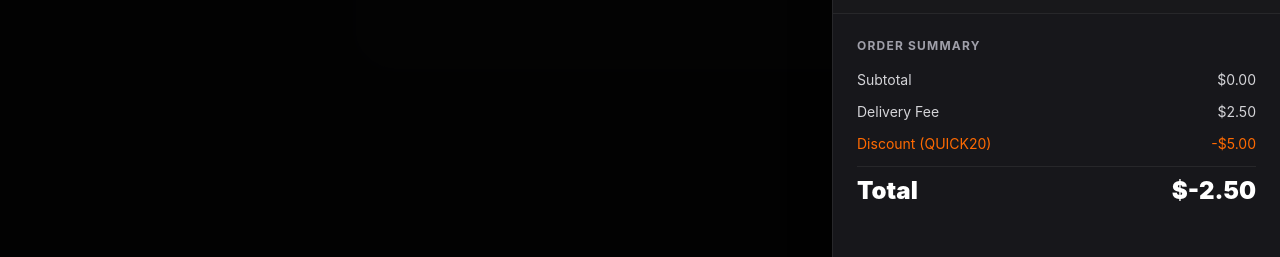
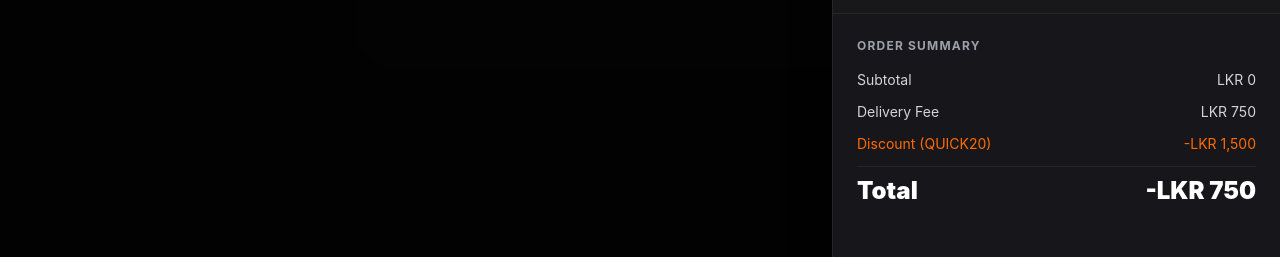
Before and after one commit to Chathumi-Senanayake/quickbite-spa, a Vue app: page /profile in a window 1280 px wide. Both pictures are taken after a click on the button 1196 px from the left and 32 px from the top of the page. Shown: the part 485-742 px from the top of the page. Built offline with nearby package versions, Linux system fonts and the light colour scheme.

Commit message:
Display prices in Sri Lankan rupees

```diff
--- a/src/components/CartDrawer.vue
+++ b/src/components/CartDrawer.vue
@@ -1,5 +1,6 @@
 <script setup lang="ts">
 import { useCart } from '../composables/useCart'
+import { formatLKR } from '../utils/currency'
 
 defineProps<{ isOpen: boolean }>()
 
@@ -40,7 +41,7 @@ const handleCheckout = () => {
 
           <div class="flex-1">
             <h4 class="text-zinc-900 dark:text-white font-semibold text-sm">{{ item.title }}</h4>
-            <p class="text-orange-500 font-bold">${{ (item.price * item.quantity).toFixed(2) }}</p>
+            <p class="text-orange-500 font-bold">{{ formatLKR(item.price * item.quantity) }}</p>
           </div>
 
           <div class="flex items-center bg-zinc-205 dark:bg-zinc-900 rounded-lg p-1 border border-zinc-300 dark:border-zinc-700 transition-all">
@@ -68,22 +69,22 @@ const handleCheckout = () => {
 
             <div class="flex justify-between text-sm text-zinc-600 dark:text-zinc-300">
                 <span>Subtotal</span>
-                <span>${{ cartTotal }}</span>
+                <span>{{ formatLKR(cartTotal) }}</span>
             </div>
 
             <div class="flex justify-between text-sm text-zinc-600 dark:text-zinc-300">
                 <span>Delivery Fee</span>
-                <span>$2.50</span>
+                <span>{{ formatLKR(2.50) }}</span>
             </div>
 
             <div class="flex justify-between text-sm text-orange-500">
                 <span>Discount (QUICK20)</span>
-                <span>-$5.00</span>
+                <span>-{{ formatLKR(5.00) }}</span>
             </div>
 
             <div class="flex justify-between text-zinc-900 dark:text-white text-2xl font-black pt-2 border-t border-zinc-200 dark:border-zinc-800 mt-2">
                 <span>Total</span>
-                <span>${{ (parseFloat(cartTotal) + 2.50 - 5.00).toFixed(2) }}</span>
+                <span>{{ formatLKR(parseFloat(cartTotal) + 2.50 - 5.00) }}</span>
             </div>
 
             <button
--- a/src/components/CheckoutPage.vue
+++ b/src/components/CheckoutPage.vue
@@ -2,6 +2,7 @@
 import { ref } from 'vue'
 import { useCart } from '../composables/useCart'
 import { useAuth } from '../composables/useAuth'
+import { formatLKR } from '../utils/currency'
 
 // This defines the signals this page sends back to App.vue
 const emit = defineEmits(['close', 'place-order'])
@@ -126,19 +127,19 @@ const handlePlaceOrder = () => {
             <h3 class="text-left text-zinc-500 dark:text-zinc-400 font-bold text-sm uppercase tracking-wider">Order Summary</h3>
             <div class="flex justify-between text-zinc-650 dark:text-zinc-400">
               <span>Subtotal</span>
-              <span>${{ cartTotal }}</span>
+              <span>{{ formatLKR(cartTotal) }}</span>
             </div>
             <div class="flex justify-between text-zinc-650 dark:text-zinc-400">
               <span>Delivery Fee</span>
-              <span>$2.50</span>
+              <span>{{ formatLKR(2.50) }}</span>
             </div>
             <div class="flex justify-between text-orange-500">
               <span>Discount</span>
-              <span>-$5.00</span>
+              <span>-{{ formatLKR(5.00) }}</span>
             </div>
             <div class="flex justify-between text-zinc-900 dark:text-white text-2xl font-black pt-4 border-t border-zinc-200 dark:border-zinc-800">
               <span>Total</span>
-              <span>${{ (parseFloat(cartTotal) + 2.50 - 5.00).toFixed(2) }}</span>
+              <span>{{ formatLKR(parseFloat(cartTotal) + 2.50 - 5.00) }}</span>
             </div>
 
             <button
--- a/src/components/ProductCard.vue
+++ b/src/components/ProductCard.vue
@@ -1,6 +1,7 @@
 <script setup lang="ts">
 import { useCart } from '../composables/useCart'
 import type { Product } from '../types'
+import { formatLKR } from '../utils/currency'
 
 const props = defineProps<{
   product: Product
@@ -40,8 +41,8 @@ const displayPrice = props.product.discount
     <div class="px-5 pb-5 pt-0 flex flex-col space-y-2">
       <div class="flex justify-between items-center pt-2 border-t border-zinc-100 dark:border-zinc-800/50">
         <div class="flex flex-col">
-          <span class="text-orange-500 font-black text-xl">${{ displayPrice.toFixed(2) }}</span>
-          <span v-if="product.discount" class="text-zinc-400 dark:text-zinc-500 line-through text-xs">${{ product.price.toFixed(2) }}</span>
+          <span class="text-orange-500 font-black text-xl">{{ formatLKR(displayPrice) }}</span>
+          <span v-if="product.discount" class="text-zinc-400 dark:text-zinc-500 line-through text-xs">{{ formatLKR(product.price) }}</span>
         </div>
 
         <button
--- a/src/components/ProfileView.vue
+++ b/src/components/ProfileView.vue
@@ -3,6 +3,7 @@ import { ref } from 'vue'
 import { useRouter } from 'vue-router'
 import { useAuth } from '../composables/useAuth'
 import { useCart } from '../composables/useCart'
+import { formatLKR } from '../utils/currency'
 
 const router = useRouter()
 const { user, isLoggedIn, logout, updateProfile } = useAuth()
@@ -175,7 +176,7 @@ const handleLogout = () => {
                   <h4 class="text-zinc-900 dark:text-white font-semibold text-sm leading-tight">{{ item.title }}</h4>
                   <span class="text-zinc-400 text-xs">Qty: {{ item.quantity }}</span>
                 </div>
-                <div class="text-right text-orange-500 font-bold">${{ (item.price * item.quantity).toFixed(2) }}</div>
+                <div class="text-right text-orange-500 font-bold">{{ formatLKR(item.price * item.quantity) }}</div>
               </div>
             </div>
 
@@ -190,19 +191,19 @@ const handleLogout = () => {
               <div class="w-full sm:w-60 space-y-2 font-medium">
                 <div class="flex justify-between">
                   <span>Subtotal</span>
-                  <span>${{ order.subtotal }}</span>
+                  <span>{{ formatLKR(order.subtotal) }}</span>
                 </div>
                 <div class="flex justify-between">
                   <span>Delivery</span>
-                  <span>$2.50</span>
+                  <span>{{ formatLKR(2.50) }}</span>
                 </div>
                 <div class="flex justify-between text-orange-500">
                   <span>Discount</span>
-                  <span>-${{ order.discount }}</span>
+                  <span>-{{ formatLKR(order.discount) }}</span>
                 </div>
                 <div class="flex justify-between text-zinc-900 dark:text-white font-black text-lg pt-2 border-t border-zinc-100 dark:border-zinc-800">
                   <span>Total Paid</span>
-                  <span>${{ order.total }}</span>
+                  <span>{{ formatLKR(order.total) }}</span>
                 </div>
               </div>
             </div>
--- a/src/components/RecipeDetailView.vue
+++ b/src/components/RecipeDetailView.vue
@@ -3,6 +3,7 @@ import { ref, onMounted, computed } from 'vue'
 import { useRoute, useRouter } from 'vue-router'
 import { useCart } from '../composables/useCart'
 import type { Product, Recipe } from '../types'
+import { formatLKR } from '../utils/currency'
 
 const route = useRoute()
 const router = useRouter()
@@ -144,8 +145,8 @@ onMounted(() => {
           <div class="flex flex-col">
             <span class="text-zinc-500 text-xs font-bold uppercase tracking-wider mb-1 font-mono">Special Price</span>
             <div class="flex items-baseline space-x-2">
-              <span class="text-orange-500 text-3xl font-black">${{ displayPrices.final.toFixed(2) }}</span>
-              <span v-if="displayPrices.discount" class="text-zinc-500 line-through text-sm">${{ displayPrices.original.toFixed(2) }}</span>
+              <span class="text-orange-500 text-3xl font-black">{{ formatLKR(displayPrices.final) }}</span>
+              <span v-if="displayPrices.discount" class="text-zinc-500 line-through text-sm">{{ formatLKR(displayPrices.original) }}</span>
             </div>
           </div>
           <button
--- /dev/null
+++ b/src/utils/currency.ts
@@ -0,0 +1,13 @@
+const USD_TO_LKR = 300
+
+export function formatLKR(amountInBaseCurrency: number | string): string {
+  const amount = typeof amountInBaseCurrency === 'string'
+    ? Number.parseFloat(amountInBaseCurrency)
+    : amountInBaseCurrency
+
+  return new Intl.NumberFormat('en-LK', {
+    style: 'currency',
+    currency: 'LKR',
+    maximumFractionDigits: 0,
+  }).format((Number.isFinite(amount) ? amount : 0) * USD_TO_LKR)
+}
```
